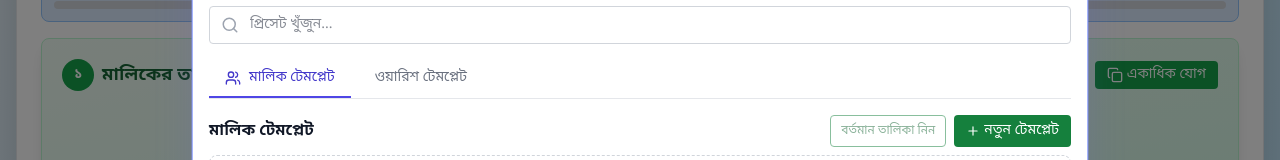
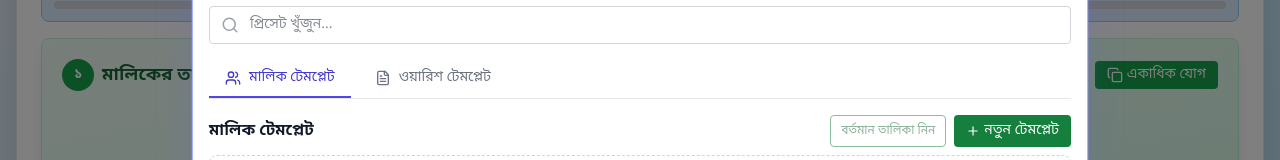
Before and after one commit to shoieb-dev/bengal-land-share-calculator, a Next.js app: page / in a window 1280 px wide. Both pictures are taken after a click on the button "প্রিসেট সেটিংস". Shown: the part 747-907 px from the top of the page. Built offline with nearby package versions, Linux system fonts and the light colour scheme.

Commit message:
feat: add FileText icon to the owner preset button

```diff
--- a/src/components/khatian/forms/OwnerPresetControls.tsx
+++ b/src/components/khatian/forms/OwnerPresetControls.tsx
@@ -10,7 +10,7 @@ import {
   saveOwnerPresets,
 } from "@/lib/utils/presets";
 import { showToast } from "@/lib/utils/toast";
-import { Plus, Save, Search, Settings2, Trash2, Users, X } from "lucide-react";
+import { FileText, Plus, Save, Search, Settings2, Trash2, Users, X } from "lucide-react";
 
 const PRESETS_UPDATED_EVENT = "khatiyan-presets-updated";
 const controlClass =
@@ -167,6 +167,7 @@ export default function OwnerPresetControls({ owners }: { owners: Owner[] }) {
                       : "border-transparent text-gray-500 hover:text-gray-800 dark:text-gray-400 dark:hover:text-gray-200"
                   }`}
                 >
+                  <FileText size={16} />
                   ওয়ারিশ টেমপ্লেট
                 </button>
               </div>
```
